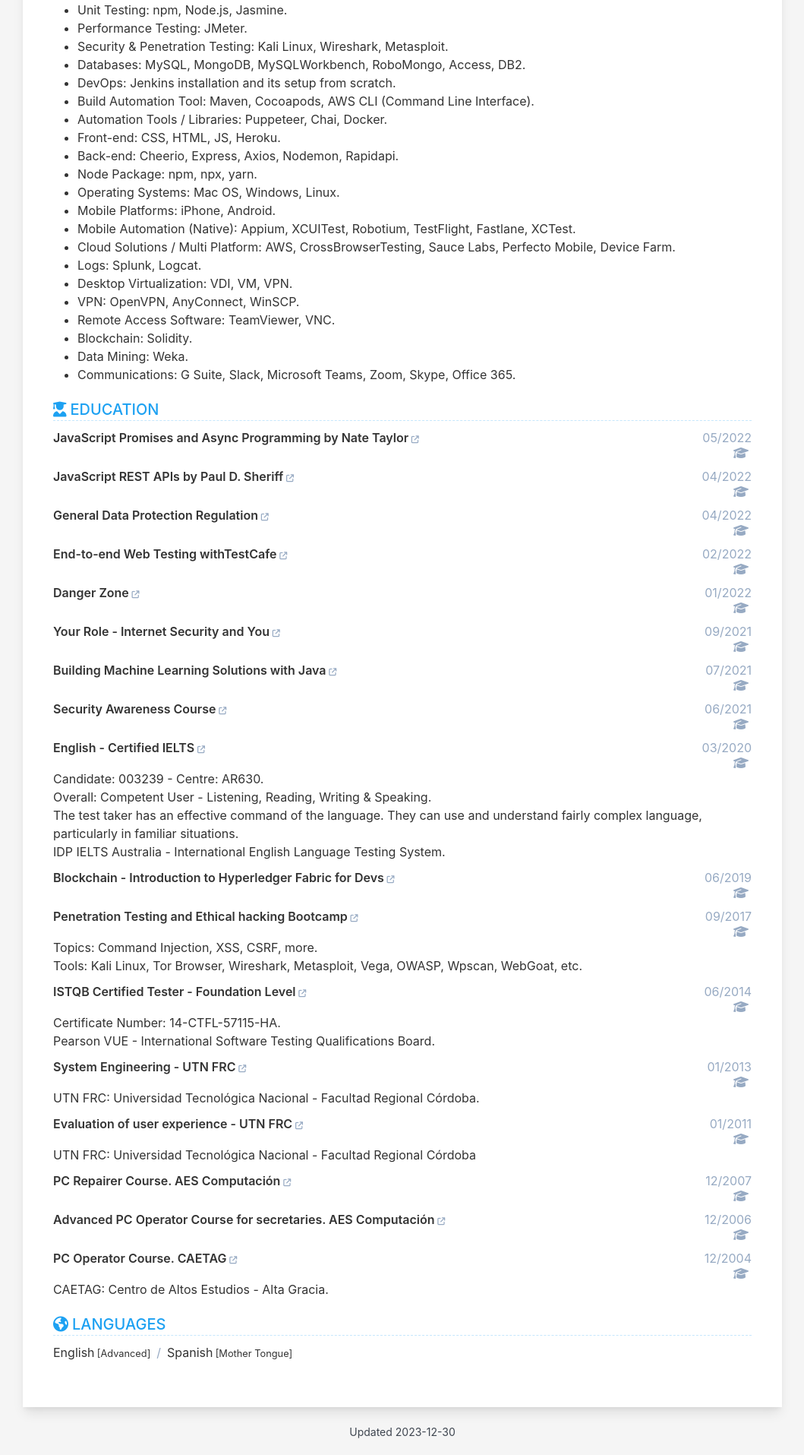
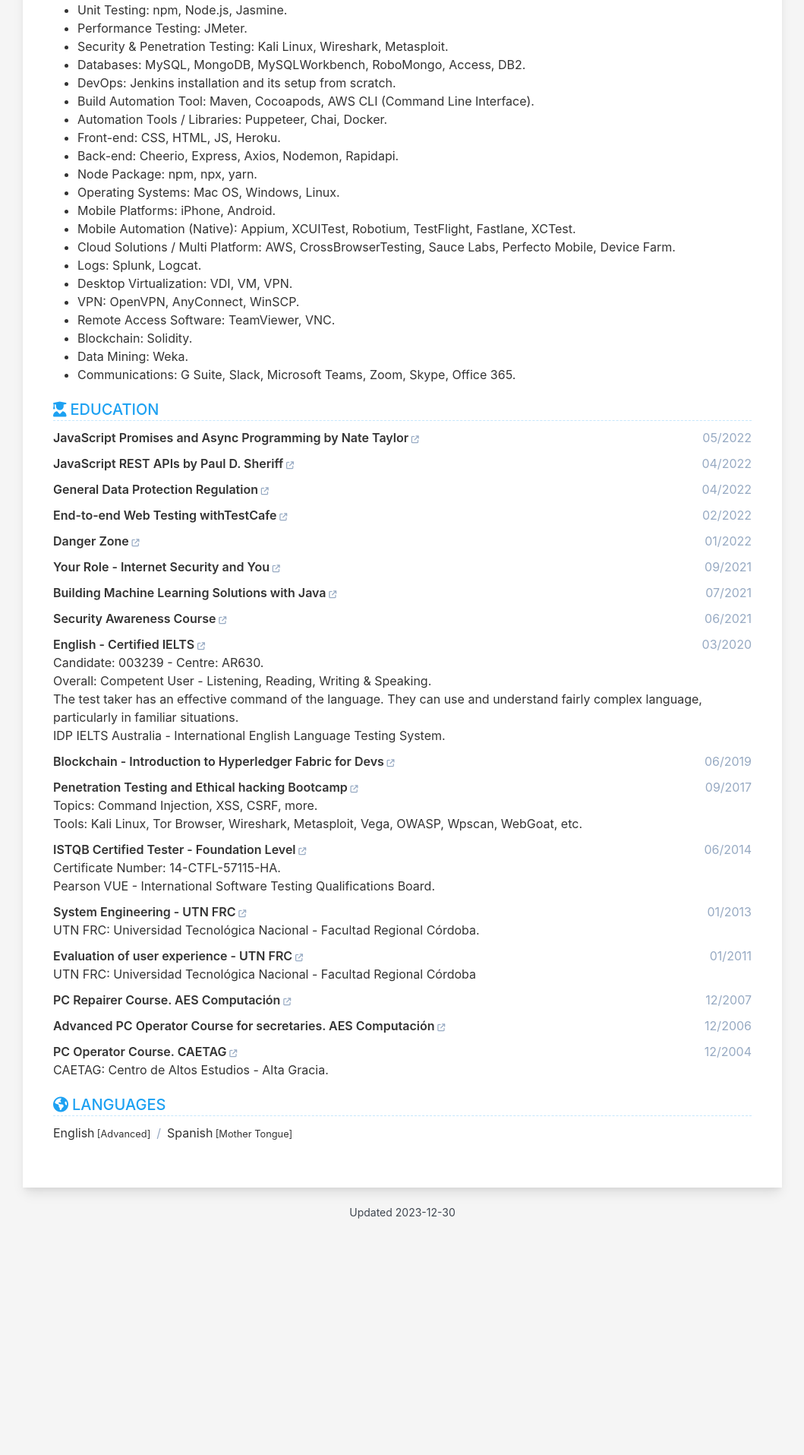
Before and after one commit to cvera08/full-resume, a Jekyll site: the page built from index.html, in a window 1280 px wide. Shown: the part 4202-6117 px from the top of the page at 76% size, without its empty margins (110-1169 px from the left). Built offline with Jekyll 4.4.1, drawn with Linux system fonts in a browser that asks for light colours; after the commit the page ends 5828 px from its top, so only the background shows below that.

Commit message:
style: no graduation-cap icon

```diff
--- a/_includes/education.html
+++ b/_includes/education.html
@@ -37,7 +37,7 @@
             <span>{{ item.major }}</span>
           </div>
           <div class="degree">
-            <i class="fa-solid fa-graduation-cap"></i>
+            <!-- <i class="fa-solid fa-graduation-cap"></i> -->
             <span>{{ item.degree }}</span>
           </div>
         </div>
```
